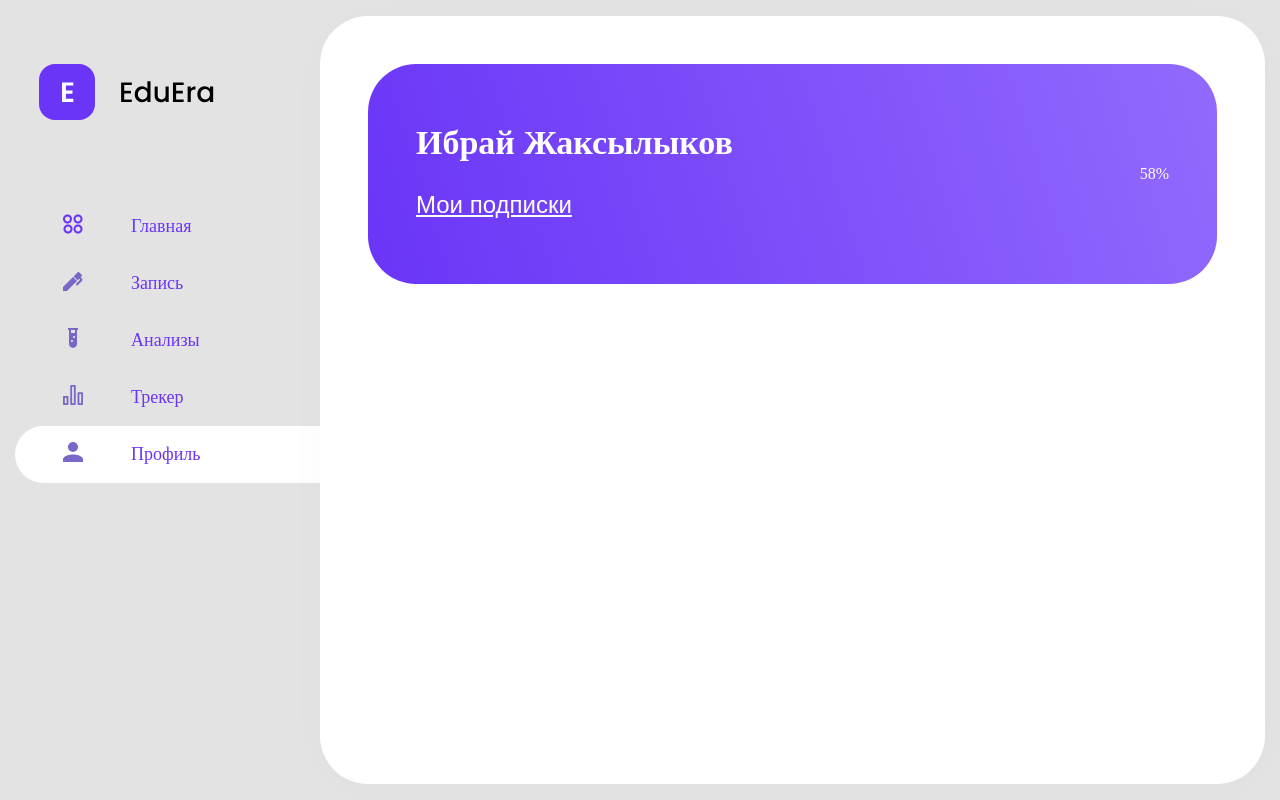
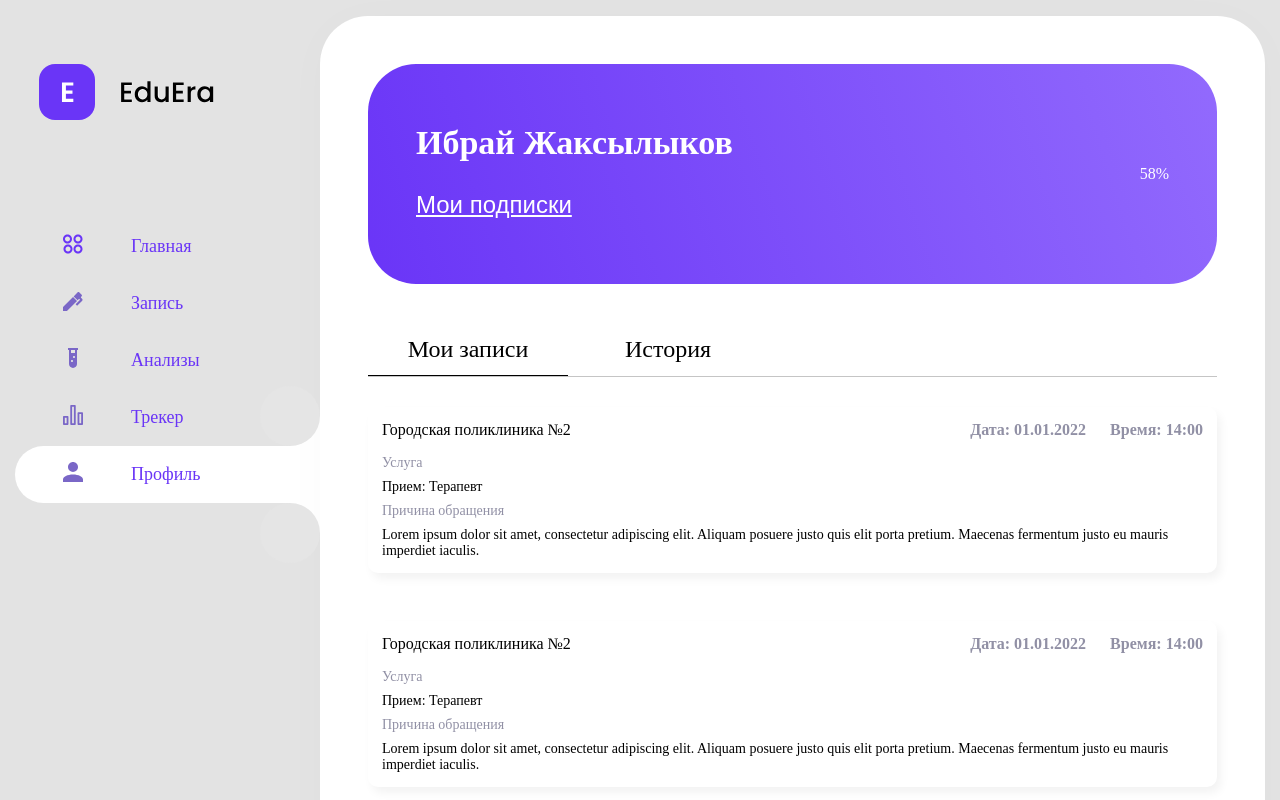
Before and after one commit to nmibragimov7/mediq, a React (Create React App) app: page /profile in a window 1280 px wide. Both pictures are taken after typing "name@example.com", "Sample123" into the empty fields and a click on the button "Войти". Built offline with nearby package versions, Linux system fonts and the light colour scheme.

Commit message:
add my records page

```diff
--- a/package.json
+++ b/package.json
@@ -10,9 +10,9 @@
     "react-dom": "^17.0.2",
     "react-redux": "^7.2.6",
     "react-router-dom": "^6.2.1",
-    "sass": "^1.45.1",
     "react-scripts": "5.0.0",
     "redux": "^4.1.2",
+    "sass": "^1.45.1",
     "web-vitals": "^2.1.2"
   },
   "scripts": {
--- a/src/components/base/BaseSelect/BaseSelect.jsx
+++ b/src/components/base/BaseSelect/BaseSelect.jsx
@@ -16,6 +16,7 @@ const BaseSelect = ({
         placeholder = option.value
     }
     const onSelectHandler = (option) => {
+        toggle()
         onSelect(option.id, name, option)
     }
     const toggle = () => setIsShow(prev => !prev)
--- a/src/components/common/SIdebar/Sidebar.jsx
+++ b/src/components/common/SIdebar/Sidebar.jsx
@@ -1,11 +1,12 @@
-import React from 'react';
-import {menus} from "../../../fixtures/sidebar";
+import React from 'react'
+import {NavLink} from "react-router-dom"
+
+import {menus} from "../../../fixtures/sidebar"
 import styles from "./siderbar.module.css"
-import {NavLink} from "react-router-dom";
 
 const Sidebar = () => {
     const isActiveLink = ({isActive}) => {
-        let classes = `py-3 pl-5 d-inline-flex align-items-center ${styles.menu__link} `
+        let classes = `${styles.menu__link} `
         if (isActive) {
             classes += styles.activeLink
         }
@@ -22,12 +23,14 @@ const Sidebar = () => {
                         <NavLink key={el.path}
                                  to={el.path}
                                  className={isActiveLink}>
-                            <span className={styles.menu__link__img}>
+                            <div className="py-3 pl-5 d-inline-flex align-items-center">
+                                <span className={styles.menu__link__img}>
                                 <img src={el.icon} alt=""/>
-                            </span>
-                            <span className={"ml-5"}>
-                            {el.name}
-                        </span>
+                                </span>
+                                    <span className={"ml-5"}>
+                                    {el.name}
+                                </span>
+                            </div>
                         </NavLink>
                     )
                 })}
--- a/src/components/common/SIdebar/siderbar.module.css
+++ b/src/components/common/SIdebar/siderbar.module.css
@@ -2,7 +2,6 @@
 .sidebar__logoWrap {
     flex-basis: 20%;
 }
-
 
 .menu {
 }
@@ -19,6 +18,7 @@
 .menu__link:not(.activeLink):hover {
     background: rgba(255, 255, 255, 0.5);
     border-radius: 32px 0 0 32px;
+    z-index: 10;
 }
 
 .activeLink {
@@ -26,20 +26,47 @@
     border-radius: 32px 0 0 32px;
 }
 
-.activeLink::after {
+.activeLink::after,
+.activeLink::before {
     content: "";
     position: absolute;
+    background: #E5E5E5;
     right: 0;
-    width: 30px;
-    height: 30px;
+    width: 60px;
+    height: 60px;
+    border-radius: 50%;
+    z-index: 5;
+}
+
+.activeLink::after {
     bottom: 100%;
 }
 
 .activeLink::before {
+    top: 100%;
+}
+
+.activeLink div {
+    position: relative;
+    width: 100%;
+    right: 0;
+}
+
+.activeLink div::after,
+.activeLink div::before {
     content: "";
     position: absolute;
+    background: #fff;
     right: 0;
-    background-color: #fff;
+    width: 30px;
+    height: 30px;
+}
+
+.activeLink div::after {
+    bottom: 100%;
+}
+
+.activeLink div::before {
     top: 100%;
 }
 
--- /dev/null
+++ b/src/fixtures/tabs.js
@@ -0,0 +1,10 @@
+export const tabs = [
+    {
+        name: 'Мои записи',
+        hash: 'records'
+    },
+    {
+        name: 'История',
+        hash: 'history'
+    }
+]
--- a/src/pages/Profile/Profile.jsx
+++ b/src/pages/Profile/Profile.jsx
@@ -1,10 +1,76 @@
-import React from 'react';
-import Banner from "../../components/core/Banner/Banner";
+import React, {useEffect, useState} from 'react'
+import {useLocation, useNavigate} from "react-router-dom"
+
+import Banner from "../../components/core/Banner/Banner"
+import styles from "./style.module.scss"
+import {tabs} from "../../fixtures/tabs"
 
 const Profile = () => {
+    const [activeTab, setActiveTab] = useState()
+    const records = [
+        {
+            polyclinic: "Городская поликлиника №2",
+            service: "Терапевт",
+            reason: "Lorem ipsum dolor sit amet, consectetur adipiscing elit. Aliquam posuere justo quis elit porta pretium. Maecenas fermentum justo eu mauris imperdiet iaculis.",
+            date: "01.01.2022",
+            time: "14:00"
+        },
+        {
+            polyclinic: "Городская поликлиника №2",
+            service: "Терапевт",
+            reason: "Lorem ipsum dolor sit amet, consectetur adipiscing elit. Aliquam posuere justo quis elit porta pretium. Maecenas fermentum justo eu mauris imperdiet iaculis.",
+            date: "01.01.2022",
+            time: "14:00"
+        }
+    ]
+    const navigate = useNavigate()
+    const location = useLocation()
+    useEffect(() => {
+        location.hash ? setActiveTab(location.hash.split("#")[1]) : setActiveTab("records")
+    }, [location.hash])
+    const switchTab = (hash) => {
+        navigate(`/profile#${hash}`)
+        setActiveTab(hash)
+    }
+
     return (
         <div>
             <Banner/>
+            <div className={`${styles.tabs} d-flex`}>
+                {
+                    tabs.map(tab => {
+                        return (
+                        <div
+                            key={tab.hash}
+                            className={`${styles.tabs__link} ${activeTab === tab.hash && styles.activeLink}`}
+                            onClick={switchTab.bind(null, tab.hash)}>{tab.name}</div>
+                        )
+                    })
+                }
+            </div>
+            {
+                activeTab === "records" && (
+                    <>
+                        {
+                            records.map(record => (
+                                <div className={`${styles.profile__card} mb-5`}>
+                                    <div className="d-flex justify-content-between align-content-center mb-3">
+                                        <p className="card__title">{record.polyclinic}</p>
+                                        <div>
+                                            <span className={`${styles.card__date} ${styles.card__textGray}`}>Дата: {record.date}</span>
+                                            <span className={`${styles.card__date} ${styles.card__textGray} ml-4`}>Время: {record.time}</span>
+                                        </div>
+                                    </div>
+                                    <p className={`${styles.card__text} ${styles.card__textGray} mb-2`}>Услуга</p>
+                                    <p className={`${styles.card__text} mb-2`}>Прием: {record.service}</p>
+                                    <p className={`${styles.card__text} ${styles.card__textGray} mb-2`}>Причина обращения</p>
+                                    <p className={styles.card__text}>{record.reason}</p>
+                                </div>
+                            ))
+                        }
+                    </>
+                )
+            }
         </div>
     );
 };
--- /dev/null
+++ b/src/pages/Profile/style.module.scss
@@ -0,0 +1,41 @@
+.profile {
+
+  &__card {
+    box-shadow: 4px 6px 10px rgba(0, 0, 0, 0.05);
+    border-radius: 10px;
+    padding: 14px;
+  }
+}
+
+.tabs {
+  border-bottom: 1px solid #C5C5C5;
+  font-size: 24px;
+  margin: 40px 0 30px;
+
+  &__link {
+    padding: 12px 0;
+    text-align: center;
+    cursor: pointer;
+    width: 200px;
+  }
+}
+
+.activeLink {
+  border-bottom: 1px solid #000;
+}
+
+.card {
+
+  &__title,
+  &__date {
+    font-weight: 600;
+  }
+
+  &__text {
+    font-size: 14px;
+
+    &Gray {
+      color: #9190A5;
+    }
+  }
+}
--- a/src/pages/Records/Records.jsx
+++ b/src/pages/Records/Records.jsx
@@ -8,9 +8,9 @@ const Records = () => {
         clinic: ""
     })
     const options = [{
-        id: 1,
-        value: "First Point"
-    },
+            id: 1,
+            value: "First Point"
+        },
         {
             id: 2,
             value: "Second Point"
```
Also changed, not shown: src/components/.gitignore.js (deleted), src/fixtures/.gitignore.js (deleted), src/pages/.gitignore.js (deleted), 1 other file (tests, documents, lock files or other folders).
